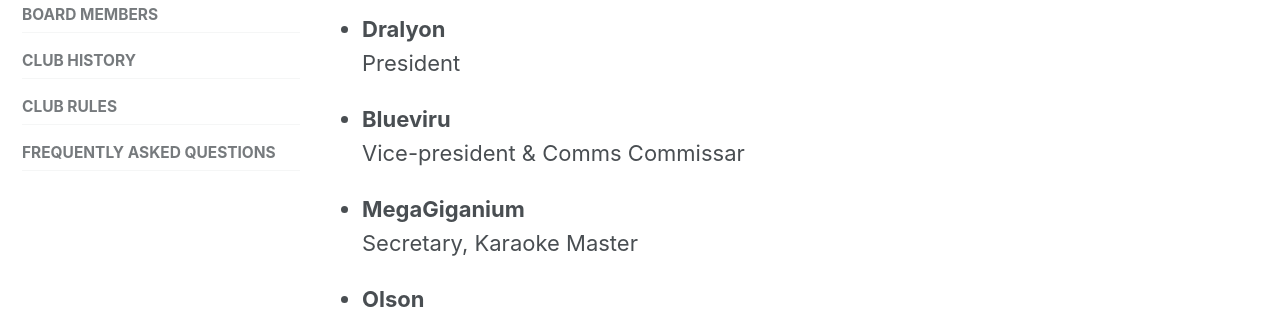
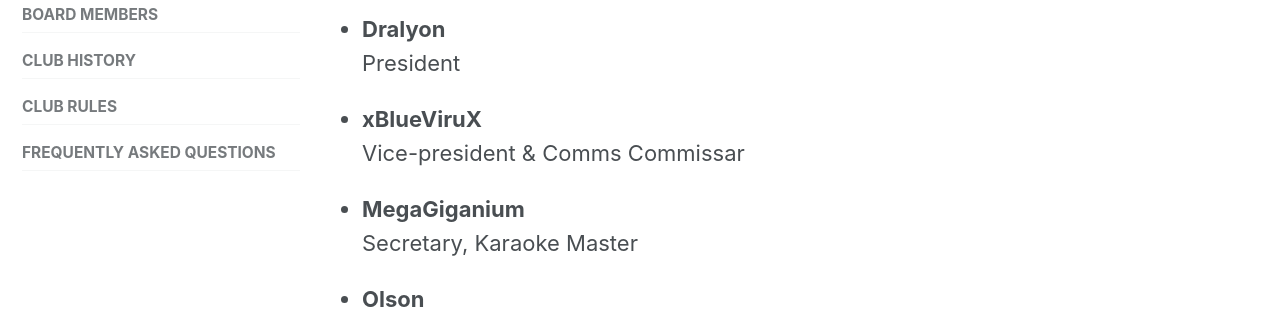
Before and after one commit to HNTA-Club/website, a Jekyll site: the page built from _pages/board.md, in a window 1280 px wide and 900 px high. Shown: the part 172-481 px from the top of the window. Built offline with Jekyll 4.4.1, drawn with Linux system fonts in a browser that asks for light colours; cached includes are drawn as plain includes; nearby versions of some CDN libraries.

Commit message:
corrected xBlueViruX

```diff
--- a/_data/authors.yml
+++ b/_data/authors.yml
@@ -5,8 +5,8 @@ dralyon:
   bio: "President"
   board: "true"
 
-blueviru:
-  name: "Blueviru"
+xbluevirux:
+  name: "xBlueViruX"
   bio: "Vice-president & Comms Commissar"
   board: "true"
 
```
